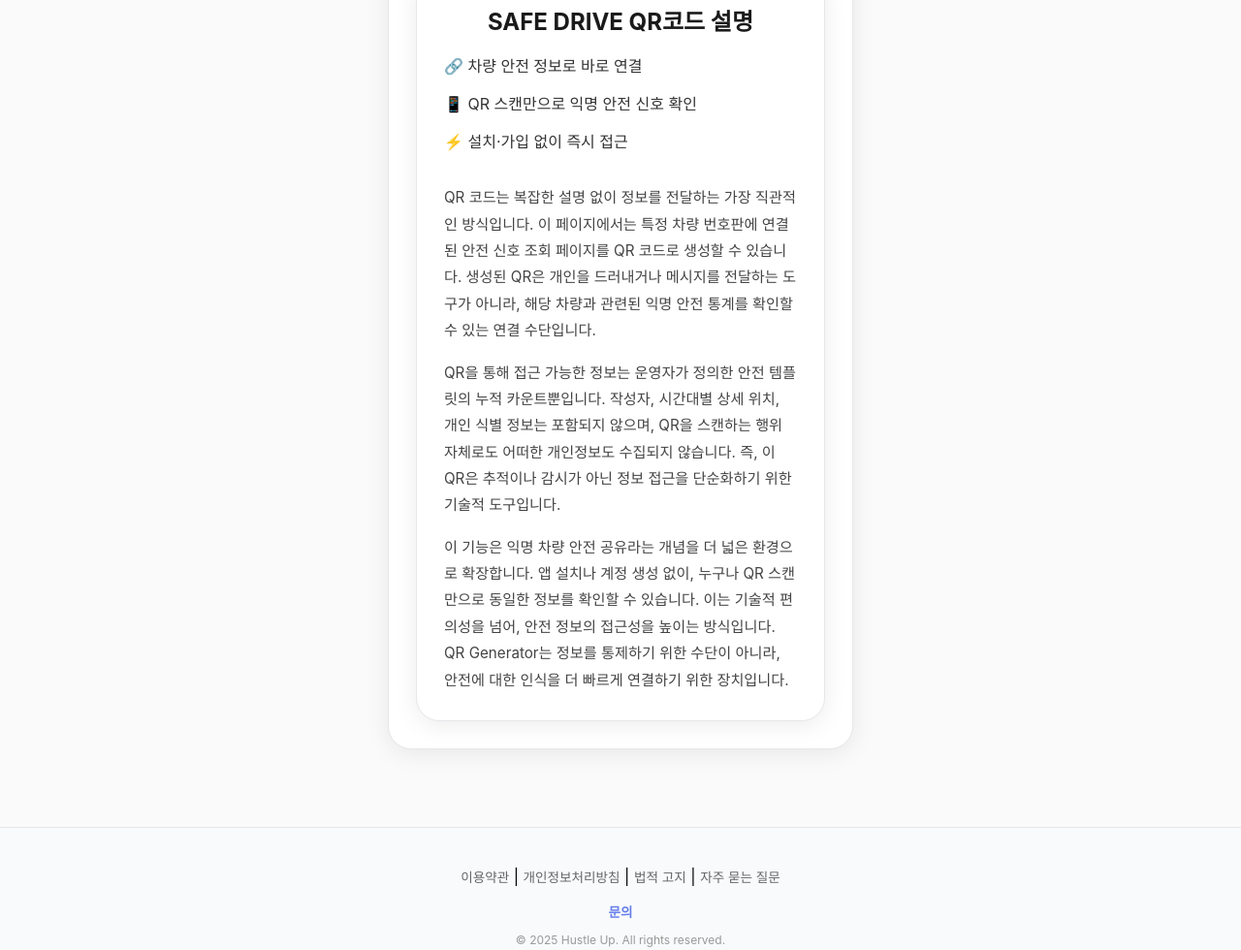
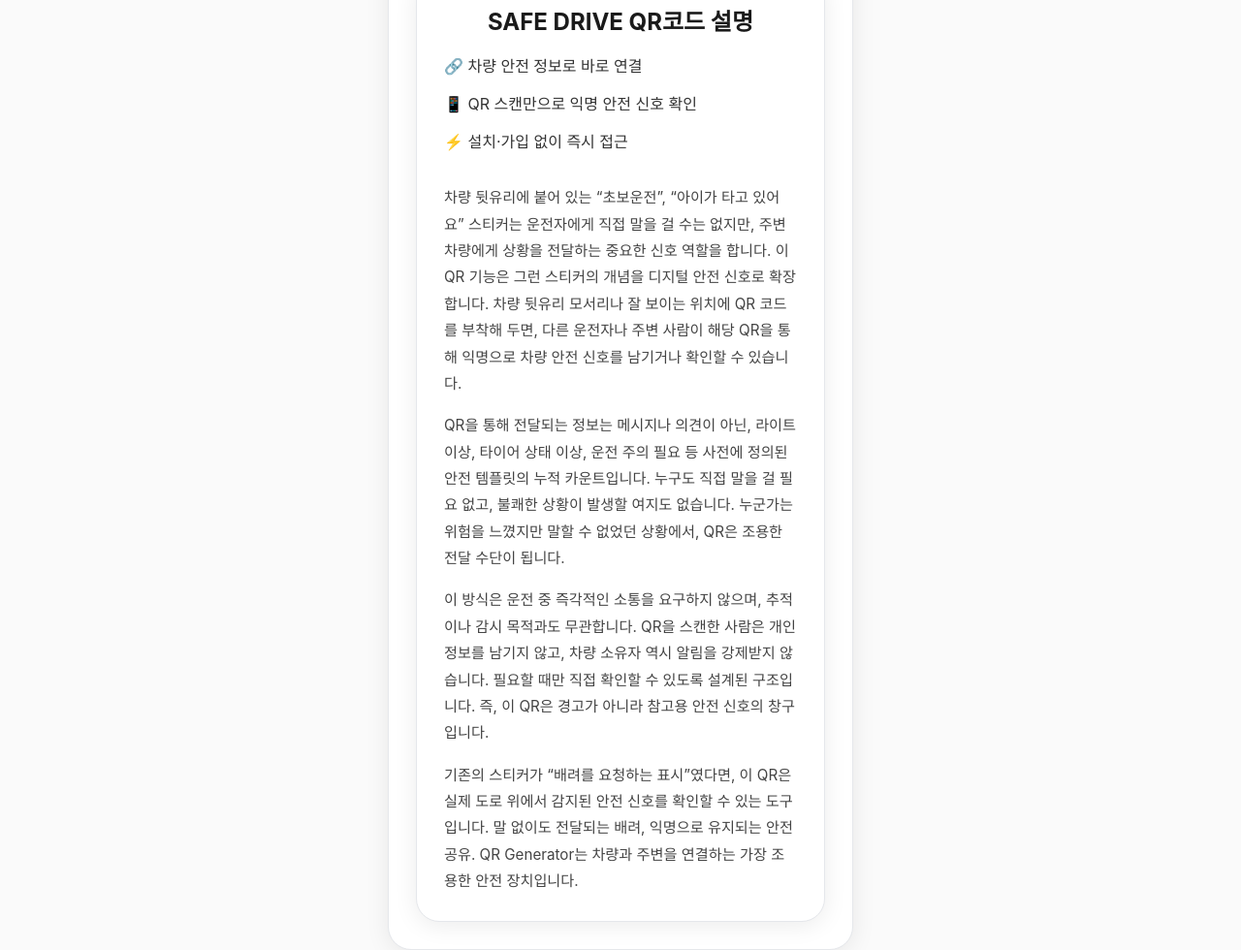
Before and after one commit to hustlingup/safedrive, a plain HTML site: page qr-generator.html in a window 1280 px wide. Shown: the part 1296-2276 px from the top of the page at 97% size. Drawn offline with Linux system fonts and the light colour scheme; a web font is replaced by a local one.

Commit message:
qr-page text edit

```diff
--- a/qr-generator.html
+++ b/qr-generator.html
@@ -745,11 +745,14 @@ j=d.createElement(s),dl=l!='dataLayer'?'&l='+l:'';j.async=true;j.src=
                 </div>
 
                 <div style="font-size: 0.95rem; line-height: 1.8; color: #444; text-align: left;">
-                    <p style="margin-bottom: 16px;">QR 코드는 복잡한 설명 없이 정보를 전달하는 가장 직관적인 방식입니다. 이 페이지에서는 특정 차량 번호판에 연결된 안전 신호 조회 페이지를 QR 코드로 생성할 수 있습니다. 생성된 QR은 개인을 드러내거나 메시지를 전달하는 도구가 아니라, 해당 차량과 관련된 익명 안전 통계를 확인할 수 있는 연결 수단입니다.</p>
+                    <p style="margin-bottom: 16px;">차량 뒷유리에 붙어 있는 “초보운전”, “아이가 타고 있어요” 스티커는 운전자에게 직접 말을 걸 수는 없지만, 주변 차량에게 상황을 전달하는 중요한 신호 역할을 합니다. 이 QR 기능은 그런 스티커의 개념을 디지털 안전 신호로 확장합니다. 차량 뒷유리 모서리나 잘 보이는 위치에 QR 코드를 부착해 두면, 다른 운전자나 주변 사람이 해당 QR을 통해 익명으로 차량 안전 신호를 남기거나 확인할 수 있습니다.</p>
 
-                    <p style="margin-bottom: 16px;">QR을 통해 접근 가능한 정보는 운영자가 정의한 안전 템플릿의 누적 카운트뿐입니다. 작성자, 시간대별 상세 위치, 개인 식별 정보는 포함되지 않으며, QR을 스캔하는 행위 자체로도 어떠한 개인정보도 수집되지 않습니다. 즉, 이 QR은 추적이나 감시가 아닌 정보 접근을 단순화하기 위한 기술적 도구입니다.</p>
+                    <p style="margin-bottom: 16px;">QR을 통해 전달되는 정보는 메시지나 의견이 아닌, 라이트 이상, 타이어 상태 이상, 운전 주의 필요 등 사전에 정의된 안전 템플릿의 누적 카운트입니다. 누구도 직접 말을 걸 필요 없고, 불쾌한 상황이 발생할 여지도 없습니다. 누군가는 위험을 느꼈지만 말할 수 없었던 상황에서, QR은 조용한 전달 수단이 됩니다.</p>
 
-                    <p style="margin-bottom: 0;">이 기능은 익명 차량 안전 공유라는 개념을 더 넓은 환경으로 확장합니다. 앱 설치나 계정 생성 없이, 누구나 QR 스캔만으로 동일한 정보를 확인할 수 있습니다. 이는 기술적 편의성을 넘어, 안전 정보의 접근성을 높이는 방식입니다. QR Generator는 정보를 통제하기 위한 수단이 아니라, 안전에 대한 인식을 더 빠르게 연결하기 위한 장치입니다.</p>
+                    <p style="margin-bottom: 16px;">이 방식은 운전 중 즉각적인 소통을 요구하지 않으며, 추적이나 감시 목적과도 무관합니다. QR을 스캔한 사람은 개인 정보를 남기지 않고, 차량 소유자 역시 알림을 강제받지 않습니다. 필요할 때만 직접 확인할 수 있도록 설계된 구조입니다. 즉, 이 QR은 경고가 아니라 참고용 안전 신호의 창구입니다.</p>
+
+                    <p style="margin-bottom: 0px;">기존의 스티커가 “배려를 요청하는 표시”였다면, 이 QR은 실제 도로 위에서 감지된 안전 신호를 확인할 수 있는 도구입니다. 말 없이도 전달되는 배려, 익명으로 유지되는 안전 공유. QR Generator는 차량과 주변을 연결하는 가장 조용한 안전 장치입니다.</p>
+
                 </div>
             </div>
         </div>
```
